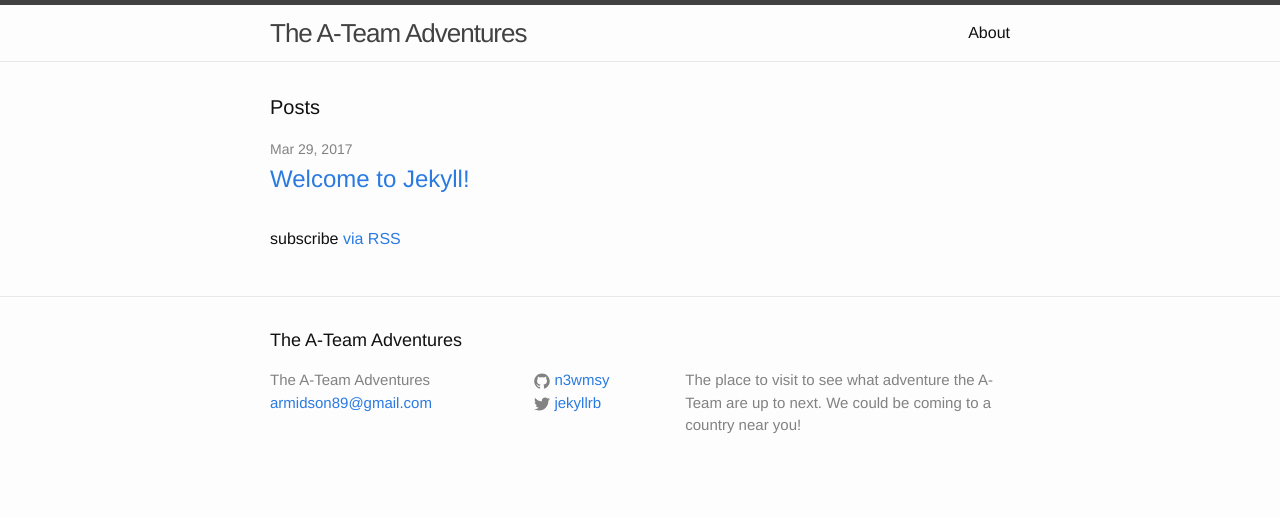
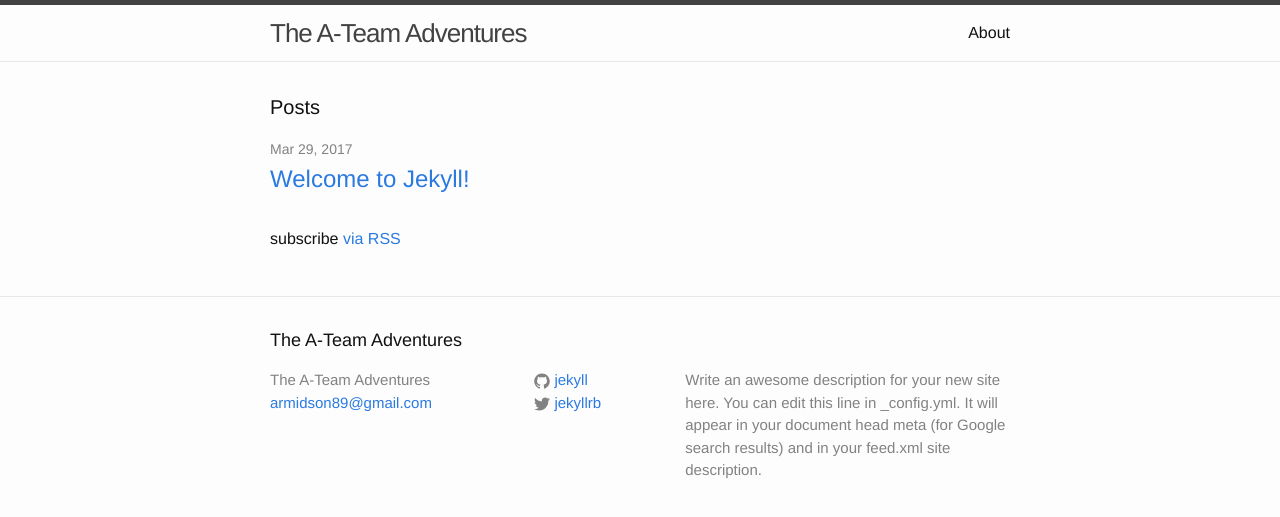
Before and after one commit to n3wmsy/n3wmsy.github.io, a Jekyll site: the page built from index.html, in a window 1280 px wide. Shown: the top 517 px of the page. Built offline with Jekyll 4.4.1, drawn with Linux system fonts in a browser that asks for light colours.

Commit message:
More changes to config file

```diff
--- a/_config.yml
+++ b/_config.yml
@@ -9,12 +9,13 @@
 title: The A-Team Adventures
 email: armidson89@gmail.com
 description: > # this means to ignore newlines until "baseurl:"
-        The place to visit to see what adventure the A-Team are up to next.
-        We could be coming to a country near you!
-baseurl: "/n3wmsy/n3wmsy.github.io" # the subpath of your site, e.g. /blog
-url: "https://github.com/" # the base hostname & protocol for your site
+  Write an awesome description for your new site here. You can edit this
+  line in _config.yml. It will appear in your document head meta (for
+  Google search results) and in your feed.xml site description.
+baseurl: "" # the subpath of your site, e.g. /blog
+url: "http://yourdomain.com" # the base hostname & protocol for your site
 twitter_username: jekyllrb
-github_username:  n3wmsy
+github_username:  jekyll
 
 # Build settings
 markdown: kramdown
```
